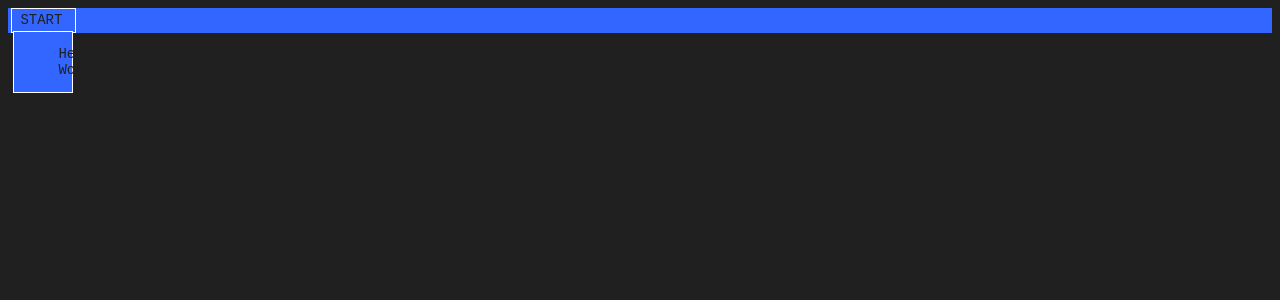
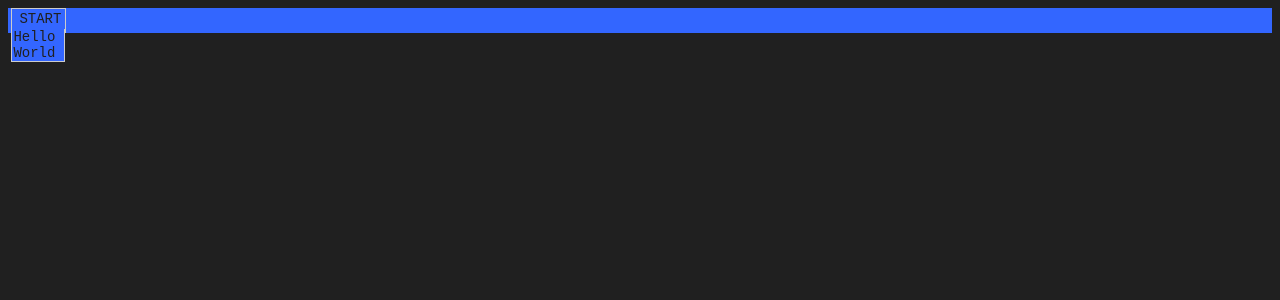
Before and after one commit to nicpolhamus/portfolio, a Next.js app: page / in a window 1280 px wide. Both pictures are taken after a click on the button "START". Shown: the top 300 px of the page. Built offline with nearby package versions, Linux system fonts and the light colour scheme.

Commit message:
styling updates

```diff
--- a/components/core/system/menuBar/component.tsx
+++ b/components/core/system/menuBar/component.tsx
@@ -9,13 +9,11 @@ export function DesktopMenuBar({ items }: ISystemMenuBarProps): ReactElement {
   // @TODO: need to define how we get the system menu items
   return (
     <div className="menu-bar">
-      <div className="menu">
-        {
-          items.map(( Item, index ) => (
-            <Item key={index} />
-          ))
-        }
-      </div>
+      {
+        items.map(( Item, index ) => (
+          <Item key={index} />
+        ))
+      }
     </div>
   );
 }
--- a/components/core/system/menuBar/items/start.button.tsx
+++ b/components/core/system/menuBar/items/start.button.tsx
@@ -13,10 +13,9 @@ function StartOptions({ visible }: TStartOptionsProps): ReactElement {
   return (
     <>
       {visible && (
-        <div className='menu-item-options'>
           <ul
             role='listbox'
-            className={`${visible ? 'show' : ''}`}
+            className={`menu-item-options`}
             tabIndex={-1}
           >
             {startButtonOptions.map((option, index) => (
@@ -28,7 +27,6 @@ function StartOptions({ visible }: TStartOptionsProps): ReactElement {
               </li>
             ))}
           </ul>
-        </div>
       )}
     </>
   );
@@ -43,18 +41,17 @@ export function Start(): ReactElement {
 
   return (
     <>
-      <div>
+      <div className='menu-item'>
         <button
           aria-haspopup='listbox'
           aria-expanded={visible}
-          className='menu-item'
           type='button'
           onClick={handleClick}
         >
           Start
         </button>
+        <StartOptions visible={visible}/>
       </div>
-      <StartOptions visible={visible}/>
     </>
   )
 }
--- a/styles/globals.scss
+++ b/styles/globals.scss
@@ -68,75 +68,65 @@ button {
   font-family: $font-family;
   cursor: pointer;
   &:hover {
-    color: white;
+    color: $accent-color;
   }
 }
 
 .menu-bar {
   background-color: $primary-color;
   display: flex;
+  flex-direction: row;
+  justify-content: flex-start;
   height: 25px;
   width: 100%;
   font-family: $font-family;
 }
 
-.menu {
-  border: 1px solid white;
-  color: $secondary-color;
-  cursor: pointer;
-  font-size: 14px;
-  font-family: $font-family;
-  margin: 0 0.25%;
-  padding: 0.1%;
-  &:hover {
-    color: white;
-  }
-}
-
 .menu-item {
-  position: inherit;
-  align-items: center;
-  justify-content: center;
   height: auto;
   width: $menu-item-width;
   background-color: $primary-color;
   color: $secondary-color;
-  border: 1px solid $primary-color;
+  border: 1px solid $accent-color;
   font-family: $font-family;
-  text-transform: uppercase;
+  font-size: 14px;
   cursor: pointer;
-  margin-bottom: 1%;
+  margin: 0 0.25%;
+  padding: 0.1%;
   overflow: visible;
 
   &:hover {
     background-color: $secondary-color;
-    color: $primary-color;
+    color: $accent-color;
   }
 
   &:active {
     border: 1px solid $secondary-color;
+    color: $accent-color;
   }
 }
 
-.menu:hover .menu-item {
-  display: block;
+.menu-item button {
+  text-transform: uppercase;
 }
 
 .menu-item-options {
-  align-items: flex-start;
-  justify-content: center;
-  border: 1px solid white;
+  float: left;
+  border-style: solid;
+  border-color: $accent-color;
+  border-top: none;
+  border-right-width: 1px;
+  border-bottom-width: 1px;
+  border-left-width: 1px;
   background-color: $primary-color;
   width: $menu-item-width;
-  margin-top: 1%;
-  padding-left: 4px;
-  padding-right: 4px;
-}
-
-.menu-item-options ul {
+  margin-left: -4%;
+  margin-top: 2%;
+  padding-left: 2%;
+  padding-right: 2%;
   list-style-type: none;
 }
 
-.menu-item-options ul.show {
-  display: block;
+.menu-item-options.show {
+  display: inline-block;
 }
```
